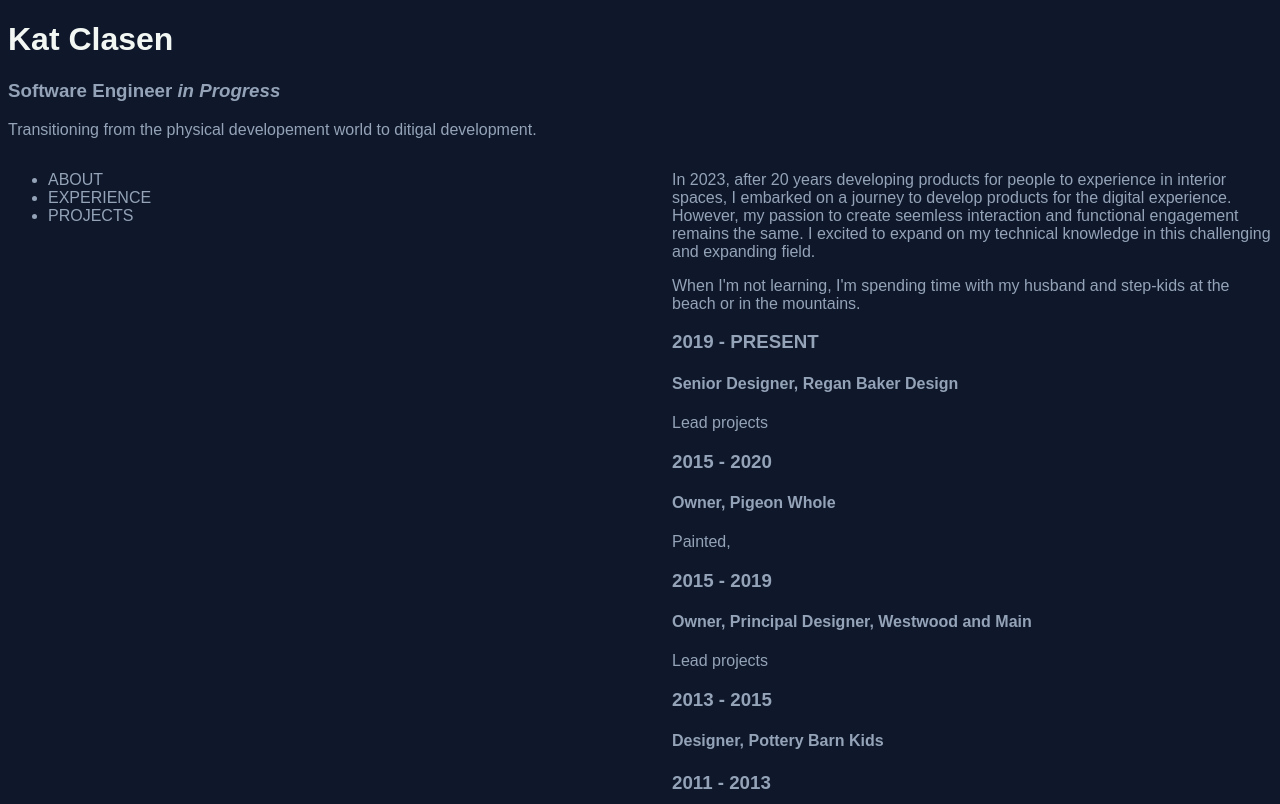
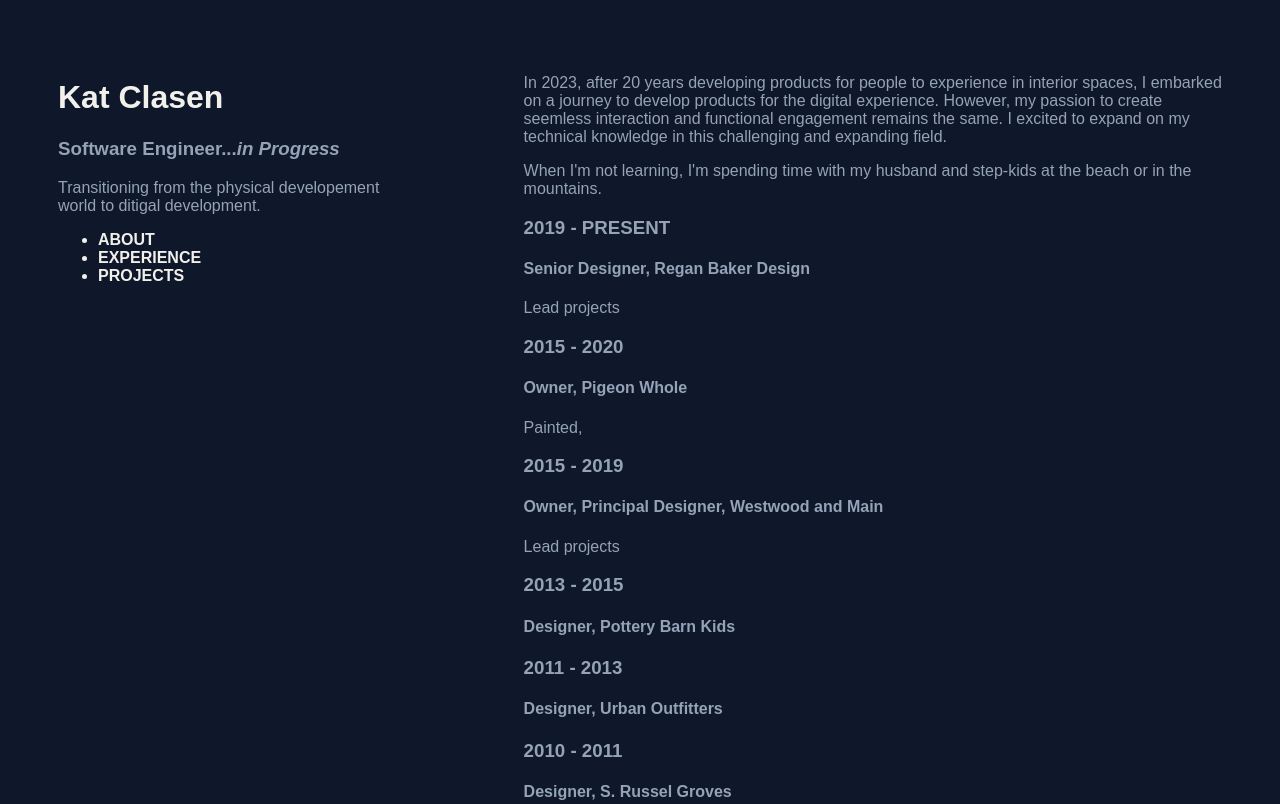
Before and after one commit to KClasen/Epicodus-Independent_Project1, a plain HTML site: page index.html in a window 1280 px wide. Shown: the top 804 px of the page. Drawn offline with Linux system fonts and the light colour scheme.

Commit message:
Layout adjustments, update font, update columns

```diff
--- a/css/styles.css
+++ b/css/styles.css
@@ -2,7 +2,7 @@ body {
     background-color:  rgb(15, 23, 42);
     font-family: 'Avenir', sans-serif;
     color: rgb(148 163 184);
-
+    padding: 50px;
 }
 
 .sidebar {
@@ -11,10 +11,15 @@ body {
 }
 
 .column {
-    width: 600px;
+    width: 60%;
     float: right;
   }
 
+.title {
+    color:rgb(241, 240, 234);
+    font-weight: bold;
+}
+
 h1 {
-    color: rgb(242, 247, 244);
+    color: rgb(241, 240, 234);
 }
--- a/index.html
+++ b/index.html
@@ -7,15 +7,18 @@
 </head>
 
 <body>
+    <div class="sidebar">
     <h1>Kat Clasen</h1>
-    <h3>Software Engineer <em>in Progress</em></h3>
-    <p>Transitioning from the physical developement world to ditigal development.</p>
-<div class="sidebar">
+    <h3>Software Engineer...<em>in Progress</em></h3>
+    <p>Transitioning from the physical developement
+        world to ditigal development.</p>
+<div class="title">
     <ul>
         <li>ABOUT</li>
         <li>EXPERIENCE</li>
         <li>PROJECTS</li>
     </ul>
+</div>
 </div>
 
 <div class="column">
```
